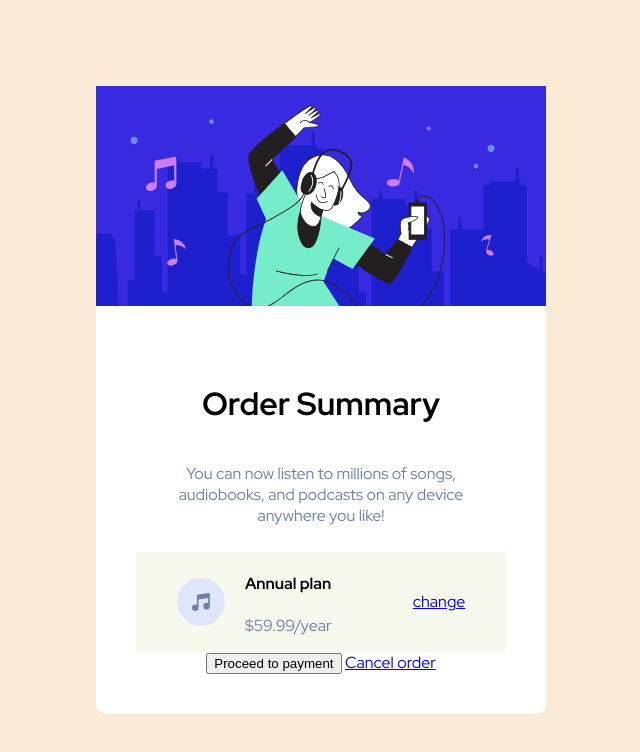
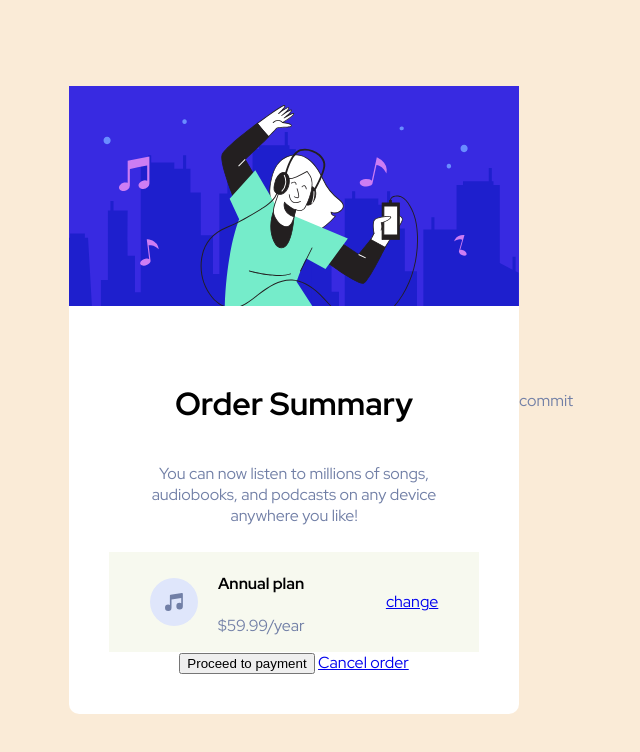
Before and after one commit to erekle77/order-summary-card, a plain HTML site: page index.html in a window 1280 px wide. Shown: the whole page, without its empty margins (319-959 px from the left). Drawn offline with Linux system fonts and the light colour scheme.

Commit message:
add p element

```diff
--- a/index.html
+++ b/index.html
@@ -37,5 +37,7 @@
             </div>
       </div>
     </div>
+
+    <p>commit</p>
 </body>
 </html>
```
